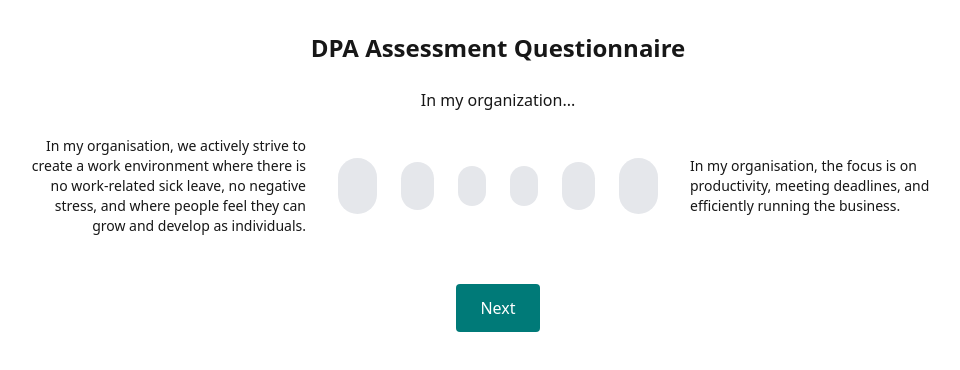
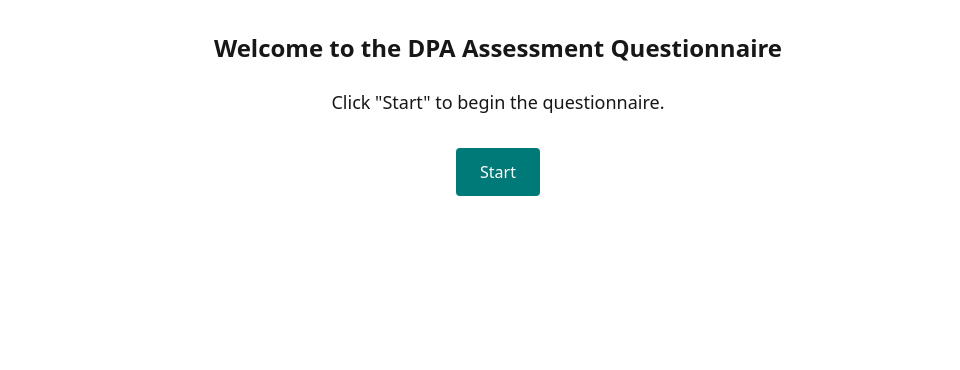
Before and after one commit to sngl-x/talentspotlight, a Next.js app: page /questionnaire in a window 1280 px wide. Shown: the top 370 px of the page, without its empty margins (142-1102 px from the left). Built offline with nearby package versions, Linux system fonts and the light colour scheme.

Commit message:
Add Start page functionality and integrate questionnaire responses API

```diff
--- a/src/app/api/responses/route.ts
+++ b/src/app/api/responses/route.ts
@@ -19,45 +19,56 @@ export async function POST(req: Request) {
       );
     }
 
+    // Ensure the row exists
+    const insertQuery = `
+      INSERT INTO responses (invitation_id)
+      VALUES ($1)
+      ON CONFLICT (invitation_id) DO NOTHING;
+    `;
+    await client.query(insertQuery, [invitationId]);
+
+    // Update specific question
     if (questionId && typeof responseValue !== "undefined") {
-      const query = `
+      const updateQuery = `
         UPDATE responses
         SET q${questionId} = $1
         WHERE invitation_id = $2
         RETURNING *;
       `;
-      const result = await client.query(query, [responseValue, invitationId]);
+      const result = await client.query(updateQuery, [responseValue, invitationId]);
 
       if (result.rowCount === 0) {
         return NextResponse.json(
-          { success: false, message: "Invitation not found or no updates made" },
+          { success: false, message: "No updates made for the specified question" },
           { status: 404 }
         );
       }
     }
 
+    // Update q24
     if (q24.length > 0) {
-      const query = `
+      const updateQ24Query = `
         UPDATE responses
         SET q24 = $1
         WHERE invitation_id = $2
         RETURNING *;
       `;
-      await client.query(query, [JSON.stringify(q24), invitationId]);
+      await client.query(updateQ24Query, [JSON.stringify(q24), invitationId]);
     }
 
+    // Update q25
     if (q25.length > 0) {
-      const query = `
+      const updateQ25Query = `
         UPDATE responses
         SET q25 = $1
         WHERE invitation_id = $2
         RETURNING *;
       `;
-      await client.query(query, [JSON.stringify(q25), invitationId]);
+      await client.query(updateQ25Query, [JSON.stringify(q25), invitationId]);
     }
 
     return NextResponse.json({ success: true });
-   } catch (error) {
+  } catch (error) {
     if (error instanceof Error) {
       console.error("Error updating responses:", error.message);
       return NextResponse.json({ success: false, error: error.message }, { status: 500 });
@@ -68,5 +79,4 @@ export async function POST(req: Request) {
   } finally {
     client.release();
   }
-
 }
--- a/src/app/questionnaire/page.tsx
+++ b/src/app/questionnaire/page.tsx
@@ -1,12 +1,12 @@
 "use client";
 
-import React, { Suspense, useState, useEffect } from "react";
+import React, { useState, useEffect, Suspense } from "react";
 import { useSearchParams } from "next/navigation";
 
 const circleSizes = ["w-14 h-14", "w-12 h-12", "w-10 h-10", "w-10 h-10", "w-12 h-12", "w-14 h-14"];
 
-const QuestionnaireContent = () => {
-  const [currentQuestionIndex, setCurrentQuestionIndex] = useState(0);
+const Questionnaire = () => {
+  const [currentQuestionIndex, setCurrentQuestionIndex] = useState(-1); // -1 for start page
   const [responses, setResponses] = useState<Record<string, number | string[]>>({});
   const searchParams = useSearchParams();
   const invitationId = searchParams.get("invitation_id");
@@ -166,7 +166,7 @@ const QuestionnaireContent = () => {
       options: [
         "My organization has a higher purpose.",
         "My team has a clear, well-defined purpose aligned with the organization’s purpose.",
-        "In my organization, we aim to be effective, which is why we focus on what we do and do not spend much time discussing ‘the why.’",
+        "In my organization, we aim to be effective, which is why we focus on what we do and do not spend much time discussing \"the why.\"",
         "In my organization, people understand how they can contribute to its purpose.",
         "I’m unsure whether my organization has a stated purpose.",
       ],
@@ -185,6 +185,31 @@ const QuestionnaireContent = () => {
     },
   ];
 
+  const handleStart = async () => {
+    if (!invitationId) {
+      console.error("Missing invitation ID");
+      return;
+    }
+
+    try {
+      const res = await fetch("/api/responses", {
+        method: "POST",
+        headers: { "Content-Type": "application/json" },
+        body: JSON.stringify({ invitationId }),
+      });
+
+      const data = await res.json();
+
+      if (data.success) {
+        setCurrentQuestionIndex(0); // Start the questionnaire
+      } else {
+        console.error("Failed to initialize responses:", data.message || data.error);
+      }
+    } catch (error) {
+      console.error("Error initializing responses:", error);
+    }
+  };
+
   const handleNext = async () => {
     if (!invitationId) {
       console.error("Missing invitation ID");
@@ -197,9 +222,10 @@ const QuestionnaireContent = () => {
     try {
       if (isMultiQuestion) {
         const currentMultiQuestion = multichoiceQuestions[multiIndex];
-        const selectedOptions = Array.isArray(responses[currentMultiQuestion.id])
-          ? responses[currentMultiQuestion.id]
-          : [];
+        const selectedOptions =
+          Array.isArray(responses[currentMultiQuestion.id])
+            ? (responses[currentMultiQuestion.id] as string[])
+            : [];
 
         await fetch("/api/responses", {
           method: "POST",
@@ -241,7 +267,7 @@ const QuestionnaireContent = () => {
 
   const handleMultiChange = (questionId: string, option: string): void => {
     setResponses((prev) => {
-      const selected = Array.isArray(prev[questionId]) ? prev[questionId] : [];
+      const selected = Array.isArray(prev[questionId]) ? (prev[questionId] as string[]) : [];
       if (selected.includes(option)) {
         return { ...prev, [questionId]: selected.filter((o) => o !== option) };
       }
@@ -251,6 +277,21 @@ const QuestionnaireContent = () => {
       return prev;
     });
   };
+
+  if (currentQuestionIndex === -1) {
+    return (
+      <div className="p-8 font-sans text-center max-w-4xl mx-auto">
+        <h1 className="text-2xl font-bold mb-6">Welcome to the DPA Assessment Questionnaire</h1>
+        <p className="text-lg mb-8">Click &quot;Start&quot; to begin the questionnaire.</p>
+        <button
+          onClick={handleStart}
+          className="px-6 py-3 font-medium rounded bg-[#007A78] text-white hover:bg-[#005F5E]"
+        >
+          Start
+        </button>
+      </div>
+    );
+  }
 
   const isMultiQuestion = currentQuestionIndex >= questions.length;
   const multiIndex = currentQuestionIndex - questions.length;
@@ -270,7 +311,10 @@ const QuestionnaireContent = () => {
                 <input
                   type="checkbox"
                   className="w-6 h-6"
-                  checked={((responses[currentMultiQuestion.id] as string[]) || []).includes(option)}
+                  checked={
+                    Array.isArray(responses[currentMultiQuestion.id]) &&
+                    (responses[currentMultiQuestion.id] as string[]).includes(option)
+                  }
                   onChange={() => handleMultiChange(currentMultiQuestion.id, option)}
                 />
                 <span>{option}</span>
@@ -311,10 +355,10 @@ const QuestionnaireContent = () => {
   );
 };
 
-const Questionnaire = () => (
+const QuestionnaireWrapper = () => (
   <Suspense fallback={<div>Loading...</div>}>
-    <QuestionnaireContent />
+    <Questionnaire />
   </Suspense>
 );
 
-export default Questionnaire;
+export default QuestionnaireWrapper;
```
Also changed, not shown: 2 other files (tests, documents, lock files or other folders).
